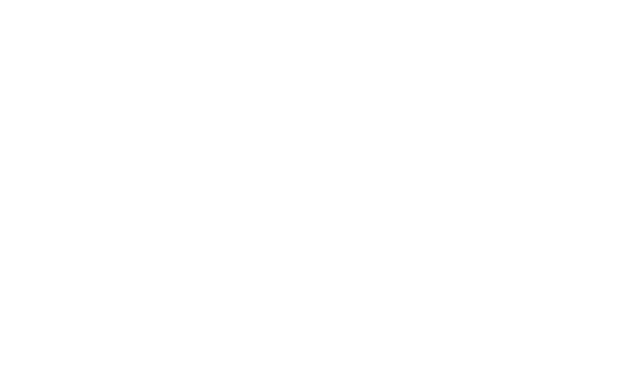
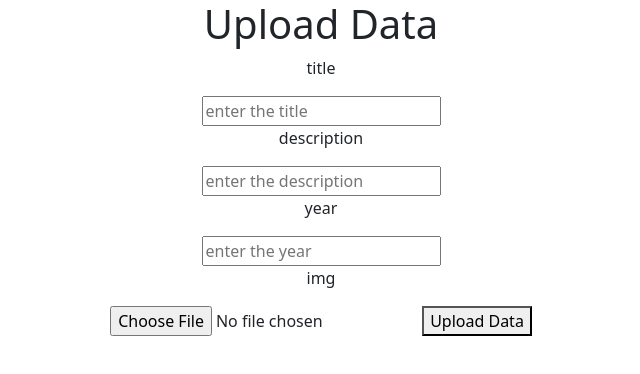
Before and after one commit to jsidd06/movie_masla, a React (Create React App) app in the folder movie_website/: page /upload in a window 1280 px wide. Before the commit this address had no page. Shown: the top 374 px of the page, without its empty margins (319-959 px from the left). Built offline with nearby package versions, Linux system fonts and the light colour scheme.

Commit message:
upload file components

```diff
--- a/movie_website/src/App.jsx
+++ b/movie_website/src/App.jsx
@@ -1,12 +1,14 @@
 import React from "react";
 import { BrowserRouter, Route, Routes } from "react-router-dom";
 import HomeScreen from "./views/HomeScreen";
+import UploadData from "./views/UploadData";
 
 function App() {
   return (
     <BrowserRouter>
       <Routes>
         <Route path="/" element={<HomeScreen />} />
+        <Route path="/upload" element={<UploadData />} />
       </Routes>
     </BrowserRouter>
   );
--- /dev/null
+++ b/movie_website/src/views/UploadData.jsx
@@ -0,0 +1,18 @@
+import React from 'react';
+
+function UploadData() {
+  return <div style={{textAlign: 'center'}}>
+    <h1>Upload Data</h1>
+    <p>title</p>
+    <input placeholder="enter the title" onChange={(e) => console.log(e)} />
+    <p>description</p>
+    <input placeholder="enter the description" />
+    <p>year</p>
+    <input placeholder="enter the year" />
+    <p>img</p>
+    <input placeholder="enter the img" type="file" alt="none" />
+    <button>Upload Data</button>
+  </div>;
+}
+
+export default UploadData;
```
